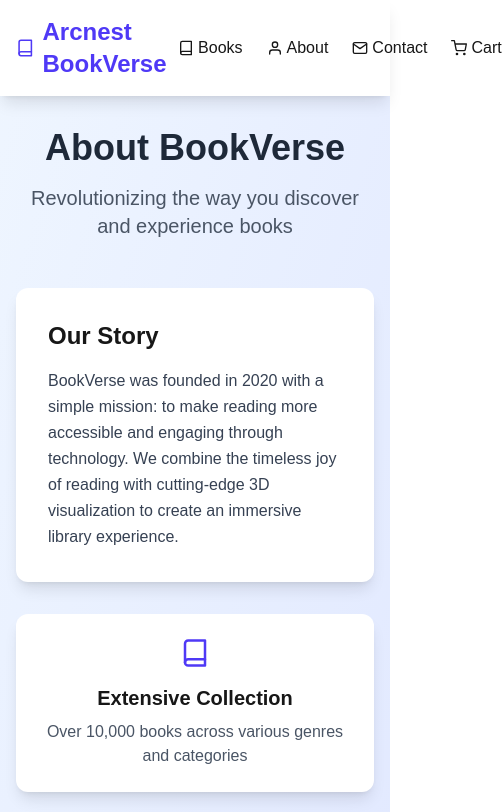
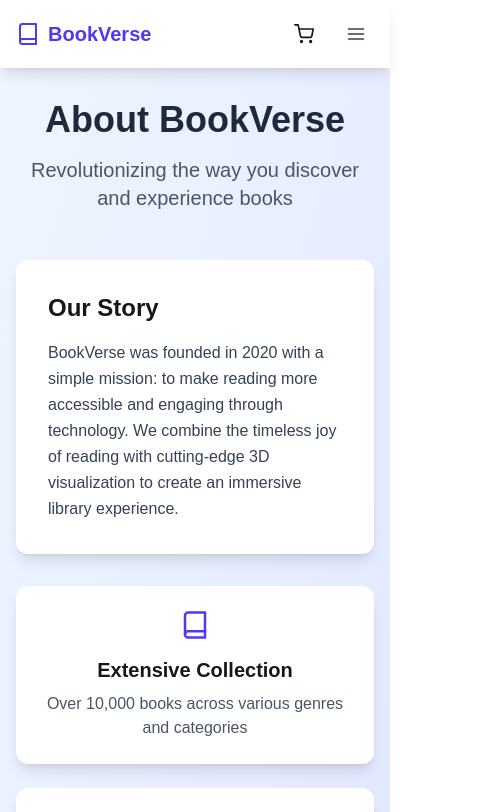
Before and after one commit to AaronFrancis05/Arcnest-BookVerse, a Next.js app: page /about in a window 390 px wide. Shown: the top 812 px of the page, 502 px wide, since content can reach past the window. Built offline with nearby package versions, Linux system fonts and the light colour scheme.

Commit message:
Header Responsiveness Update

```diff
--- a/components/Header.jsx
+++ b/components/Header.jsx
@@ -1,12 +1,78 @@
+// 'use client'
+// // components/Header.js
+// import Link from 'next/link';
+// import { motion } from 'framer-motion';
+// import { FiBook, FiShoppingCart, FiUser, FiMail } from 'react-icons/fi';
+// import { useCart } from '@context/cartContext';
+
+// export default function Header() {
+//     const { cartItems } = useCart();
+
+//     return (
+//         <motion.header
+//             initial={{ y: -100 }}
+//             animate={{ y: 0 }}
+//             className="bg-white shadow-lg sticky top-0 z-50"
+//         >
+//             <nav className="container mx-auto px-4 py-4">
+//                 <div className="flex justify-between items-center">
+//                     <Link href="/" className="flex items-center space-x-2 text-2xl font-bold text-indigo-600">
+//                         <FiBook className="text-3xl" />
+//                         <span>Arcnest BookVerse</span>
+//                     </Link>
+
+//                     <div className="flex space-x-6">
+//                         <Link href="/" className="flex items-center space-x-1 hover:text-indigo-600 transition-colors">
+//                             <FiBook />
+//                             <span>Books</span>
+//                         </Link>
+//                         <Link href="/about" className="flex items-center space-x-1 hover:text-indigo-600 transition-colors">
+//                             <FiUser />
+//                             <span>About</span>
+//                         </Link>
+//                         <Link href="/contact" className="flex items-center space-x-1 hover:text-indigo-600 transition-colors">
+//                             <FiMail />
+//                             <span>Contact</span>
+//                         </Link>
+//                         <Link href="/cart" className="flex items-center space-x-1 hover:text-indigo-600 transition-colors relative">
+//                             <FiShoppingCart />
+//                             <span>Cart</span>
+//                             {cartItems.length > 0 && (
+//                                 <motion.span
+//                                     initial={{ scale: 0 }}
+//                                     animate={{ scale: 1 }}
+//                                     className="absolute -top-2 -right-2 bg-red-500 text-white rounded-full w-5 h-5 flex items-center justify-center text-xs"
+//                                 >
+//                                     {cartItems.length}
+//                                 </motion.span>
+//                             )}
+//                         </Link>
+//                     </div>
+//                 </div>
+//             </nav>
+//         </motion.header>
+//     );
+// }
+
 'use client'
 // components/Header.js
 import Link from 'next/link';
-import { motion } from 'framer-motion';
-import { FiBook, FiShoppingCart, FiUser, FiMail } from 'react-icons/fi';
+import { motion, AnimatePresence } from 'framer-motion';
+import { FiBook, FiShoppingCart, FiUser, FiMail, FiMenu, FiX } from 'react-icons/fi';
 import { useCart } from '@context/cartContext';
+import { useState } from 'react';
 
 export default function Header() {
     const { cartItems } = useCart();
+    const [isMobileMenuOpen, setIsMobileMenuOpen] = useState(false);
+
+    const toggleMobileMenu = () => {
+        setIsMobileMenuOpen(!isMobileMenuOpen);
+    };
+
+    const closeMobileMenu = () => {
+        setIsMobileMenuOpen(false);
+    };
 
     return (
         <motion.header
@@ -16,26 +82,33 @@ export default function Header() {
         >
             <nav className="container mx-auto px-4 py-4">
                 <div className="flex justify-between items-center">
-                    <Link href="/" className="flex items-center space-x-2 text-2xl font-bold text-indigo-600">
-                        <FiBook className="text-3xl" />
-                        <span>Arcnest BookVerse</span>
+                    {/* Logo */}
+                    <Link
+                        href="/"
+                        className="flex items-center space-x-2 text-xl md:text-2xl font-bold text-indigo-600"
+                        onClick={closeMobileMenu}
+                    >
+                        <FiBook className="text-2xl md:text-3xl" />
+                        <span className="hidden sm:inline">Arcnest BookVerse</span>
+                        <span className="sm:hidden">BookVerse</span>
                     </Link>
 
-                    <div className="flex space-x-6">
+                    {/* Desktop Navigation */}
+                    <div className="hidden md:flex space-x-6">
                         <Link href="/" className="flex items-center space-x-1 hover:text-indigo-600 transition-colors">
-                            <FiBook />
+                            <FiBook className="text-lg" />
                             <span>Books</span>
                         </Link>
                         <Link href="/about" className="flex items-center space-x-1 hover:text-indigo-600 transition-colors">
-                            <FiUser />
+                            <FiUser className="text-lg" />
                             <span>About</span>
                         </Link>
                         <Link href="/contact" className="flex items-center space-x-1 hover:text-indigo-600 transition-colors">
-                            <FiMail />
+                            <FiMail className="text-lg" />
                             <span>Contact</span>
                         </Link>
                         <Link href="/cart" className="flex items-center space-x-1 hover:text-indigo-600 transition-colors relative">
-                            <FiShoppingCart />
+                            <FiShoppingCart className="text-lg" />
                             <span>Cart</span>
                             {cartItems.length > 0 && (
                                 <motion.span
@@ -48,7 +121,70 @@ export default function Header() {
                             )}
                         </Link>
                     </div>
+
+                    {/* Mobile Navigation Button */}
+                    <div className="flex md:hidden items-center space-x-4">
+                        <Link href="/cart" className="flex items-center space-x-1 hover:text-indigo-600 transition-colors relative p-2">
+                            <FiShoppingCart className="text-xl" />
+                            {cartItems.length > 0 && (
+                                <motion.span
+                                    initial={{ scale: 0 }}
+                                    animate={{ scale: 1 }}
+                                    className="absolute -top-1 -right-1 bg-red-500 text-white rounded-full w-4 h-4 flex items-center justify-center text-xs"
+                                >
+                                    {cartItems.length}
+                                </motion.span>
+                            )}
+                        </Link>
+                        <button
+                            onClick={toggleMobileMenu}
+                            className="p-2 rounded-md text-gray-700 hover:text-indigo-600 hover:bg-gray-100 transition-colors"
+                            aria-label="Toggle menu"
+                        >
+                            {isMobileMenuOpen ? <FiX className="text-xl" /> : <FiMenu className="text-xl" />}
+                        </button>
+                    </div>
                 </div>
+
+                {/* Mobile Menu */}
+                <AnimatePresence>
+                    {isMobileMenuOpen && (
+                        <motion.div
+                            initial={{ opacity: 0, height: 0 }}
+                            animate={{ opacity: 1, height: 'auto' }}
+                            exit={{ opacity: 0, height: 0 }}
+                            transition={{ duration: 0.3 }}
+                            className="md:hidden overflow-hidden"
+                        >
+                            <div className="py-4 space-y-4 border-t border-gray-200 mt-4">
+                                <Link
+                                    href="/"
+                                    className="flex items-center space-x-3 p-3 hover:bg-gray-50 rounded-lg transition-colors text-lg font-medium"
+                                    onClick={closeMobileMenu}
+                                >
+                                    <FiBook className="text-xl" />
+                                    <span>Books</span>
+                                </Link>
+                                <Link
+                                    href="/about"
+                                    className="flex items-center space-x-3 p-3 hover:bg-gray-50 rounded-lg transition-colors text-lg font-medium"
+                                    onClick={closeMobileMenu}
+                                >
+                                    <FiUser className="text-xl" />
+                                    <span>About</span>
+                                </Link>
+                                <Link
+                                    href="/contact"
+                                    className="flex items-center space-x-3 p-3 hover:bg-gray-50 rounded-lg transition-colors text-lg font-medium"
+                                    onClick={closeMobileMenu}
+                                >
+                                    <FiMail className="text-xl" />
+                                    <span>Contact</span>
+                                </Link>
+                            </div>
+                        </motion.div>
+                    )}
+                </AnimatePresence>
             </nav>
         </motion.header>
     );
```
